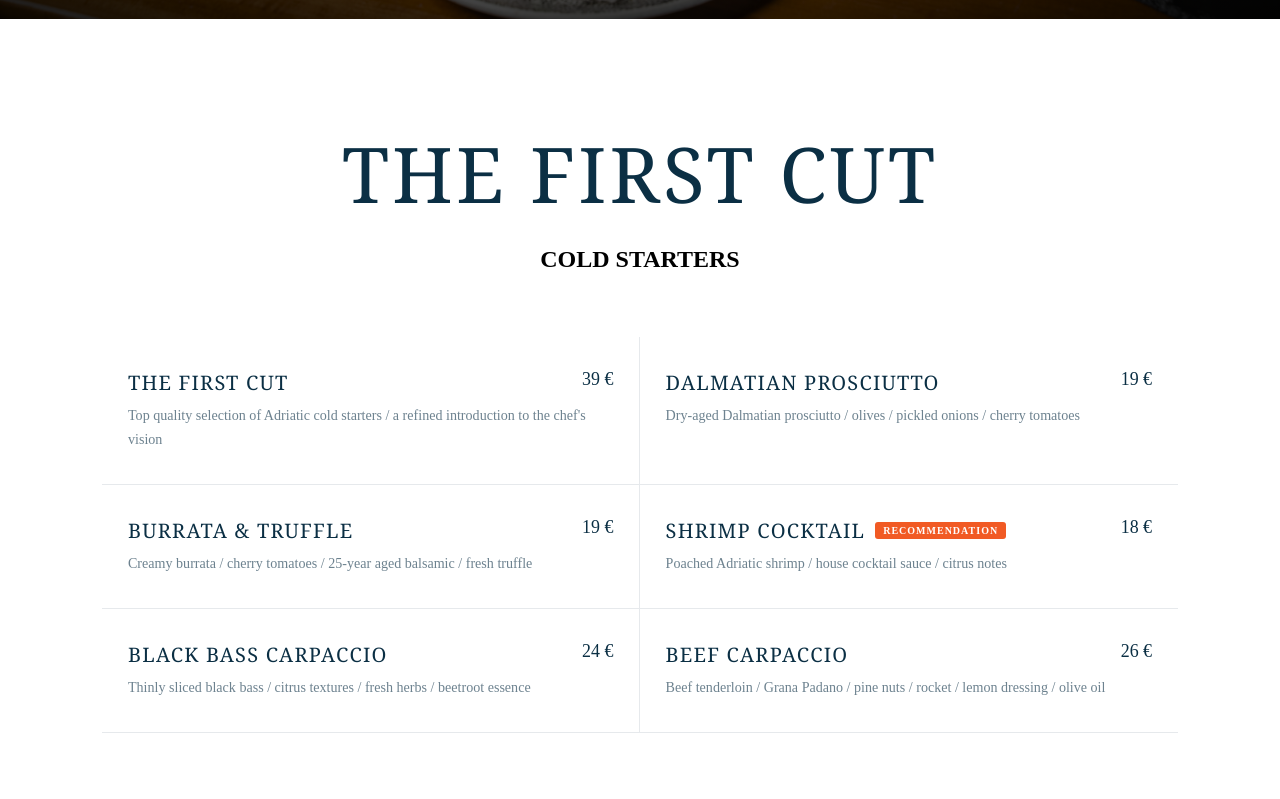
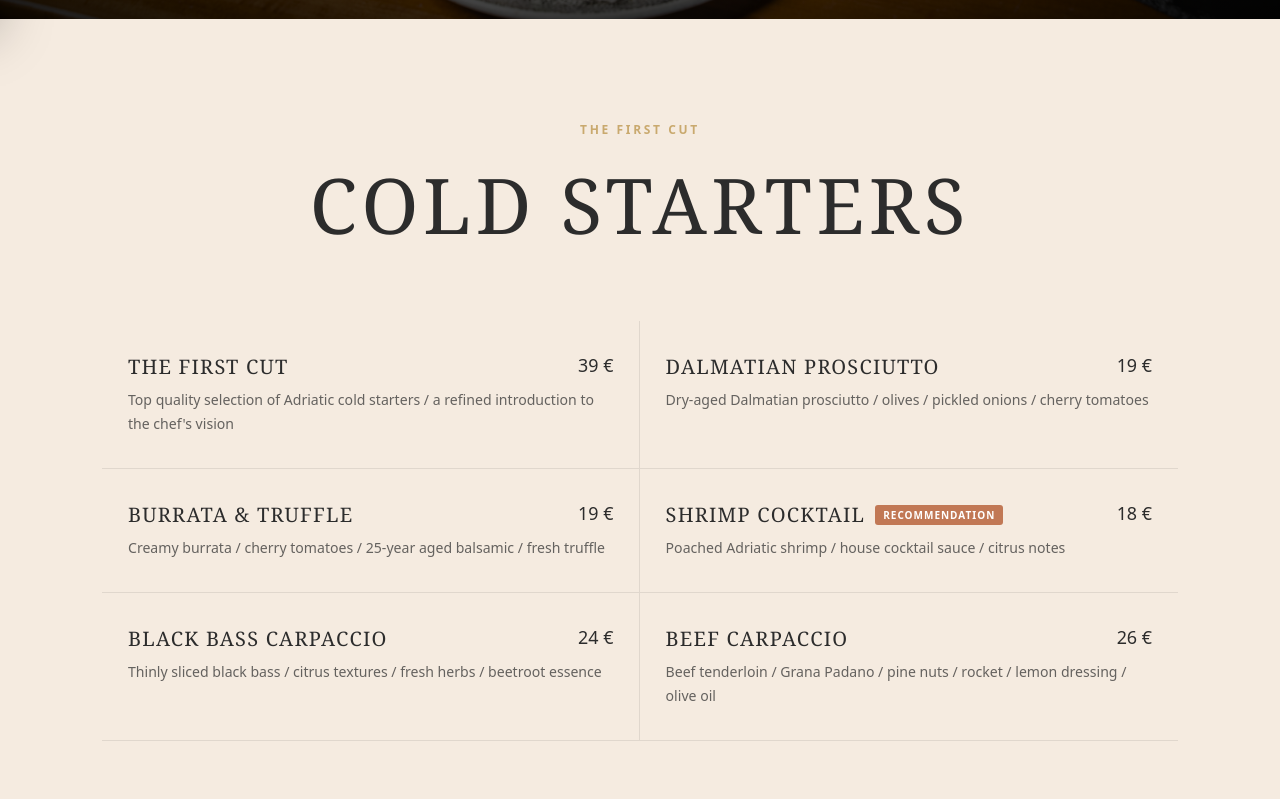
Before and after one commit to ViceElez/hvar-restoran, a Next.js app in the folder hvar/: page /menu in a window 1280 px wide. Shown: the part 781-1580 px from the top of the page. Built offline with nearby package versions, Linux system fonts and the light colour scheme; a web font is replaced by a local one.

Commit message:
change design on other pages

```diff
--- a/hvar/app/components/styles/Footer.module.css
+++ b/hvar/app/components/styles/Footer.module.css
@@ -1,5 +1,5 @@
 .footer {
-    background-color: #14110f;
+    background-color: var(--color-hero-surface);
 }
 
 .footer {
@@ -66,7 +66,7 @@
 }
 
 .socialLink:hover {
-    color: #c9a96e;
+    color: var(--color-hero-accent);
 }
 
 .mapLink {
@@ -76,14 +76,14 @@
     font-weight: 700;
     letter-spacing: 0.12em;
     text-decoration: none;
-    border-bottom: 2px solid #c9a96e;
+    border-bottom: 2px solid var(--color-hero-accent);
     padding-bottom: 4px;
     width: fit-content;
     font-family: 'Playfair Display', Georgia, serif;
 }
 
 .mapLink:hover {
-    color: #c9a96e;
+    color: var(--color-hero-accent);
 }
 
 @media (max-width: 1100px) {
--- a/hvar/app/components/styles/Split.module.css
+++ b/hvar/app/components/styles/Split.module.css
@@ -1,5 +1,5 @@
 .section {
-    background: #14110f;
+    background: var(--color-hero-surface);
     overflow: hidden;
     padding: clamp(60px, 8vw, 120px) 0 0;
 }
@@ -31,7 +31,7 @@
     letter-spacing: 0.22em;
     font-weight: 700;
     text-transform: uppercase;
-    color: #c9a96e;
+    color: var(--color-hero-accent);
     font-family: 'Playfair Display', Georgia, serif;
     font-style: italic;
 }
@@ -80,7 +80,7 @@
 }
 
 .cta:hover {
-    border-color: #c9a96e;
+    border-color: var(--color-hero-accent);
     background: rgba(201, 169, 110, 0.22);
     transform: translateY(-2px);
 }
--- a/hvar/app/globals.css
+++ b/hvar/app/globals.css
@@ -8,4 +8,50 @@ body {
 
 body {
   margin: 0;
+  font-family: var(--font-body), system-ui, -apple-system, "Segoe UI", Arial, sans-serif;
+  font-weight: 300;
+  color: var(--color-text);
+  background: var(--color-secondary);
 }
+
+:root {
+  /* ── Palette ── */
+  --color-primary: #C17855;   /* terracotta */
+  --color-secondary: #F5EBE0; /* warm cream */
+  --color-accent: #5A6C57;    /* deep olive */
+  --color-text: #2C2C2C;      /* charcoal */
+  --color-white: #FFFFFF;
+
+  /* Hero-vibe dark surfaces (warm espresso) */
+  --color-hero-surface: #14110f;
+  --color-hero-surface-2: #1b1714;
+  --color-hero-accent: #c9a96e; /* warm gold */
+
+  /* Hovers */
+  --color-accent-hover: #4F5F4C;
+
+  /* Font variables (populated at runtime by next/font classes) */
+  --font-heading: "Cormorant Garamond";
+  --font-body: "Montserrat";
+
+  --focus-ring: 0 0 0 3px rgba(90, 108, 87, 0.35);
+}
+
+h1, h2, h3, h4, h5, h6 {
+  font-family: var(--font-heading), ui-serif, Georgia, "Times New Roman", Times, serif;
+  font-weight: 600;
+}
+
+a {
+  color: var(--color-accent);
+}
+
+a:hover {
+  color: var(--color-accent-hover);
+}
+
+:where(a, button, [role="button"], input, textarea, select):focus-visible {
+  outline: none;
+  box-shadow: var(--focus-ring);
+  border-radius: 4px;
+}
--- a/hvar/app/menu/MenuPageStyle.module.css
+++ b/hvar/app/menu/MenuPageStyle.module.css
@@ -1,9 +1,9 @@
 .page {
-    background: #fff;
+    background: var(--color-secondary);
 }
 
 .main {
-    background: #fff;
+    background: var(--color-secondary);
     padding: clamp(60px, 8vw, 120px) clamp(24px, 8vw, 140px);
     max-width: 1400px;
     margin: 0 auto;
@@ -20,13 +20,22 @@
 }
 
 .kicker {
-    font-size: 13px;
-    font-weight: 700;
-    font-family: ui-serif, Georgia, "Times New Roman", Times, serif;
+    margin: 0 0 14px;
+    font-size: 12px;
+    letter-spacing: 0.22em;
+    font-weight: 600;
+    text-transform: uppercase;
+    color: var(--color-hero-accent);
+    font-family: var(--font-body), system-ui, -apple-system, "Segoe UI", Arial, sans-serif;
+    text-align: center;
+}
+
+.title {
+    font-family: var(--font-heading), ui-serif, Georgia, "Times New Roman", Times, serif;
     font-size: clamp(36px, 6vw, 80px);
-    font-weight: 400;
-    color: #0b2f44;
-    letter-spacing: 0.04em;
+    font-weight: 500;
+    color: var(--color-text);
+    letter-spacing: 0.06em;
     margin: 0;
     text-transform: uppercase;
 }
@@ -40,11 +49,11 @@
 
 .item {
     padding: clamp(20px, 2.5vw, 32px) clamp(16px, 2vw, 28px);
-    border-bottom: 1px solid rgba(11, 47, 68, 0.1);
+    border-bottom: 1px solid rgba(44, 44, 44, 0.10);
 }
 
 .item:nth-child(odd) {
-    border-right: 1px solid rgba(11, 47, 68, 0.1);
+    border-right: 1px solid rgba(44, 44, 44, 0.10);
 }
 
 /* ── Item ── */
@@ -64,10 +73,10 @@
 }
 
 .name {
-    font-family: ui-serif, Georgia, "Times New Roman", Times, serif;
+    font-family: var(--font-heading), ui-serif, Georgia, "Times New Roman", Times, serif;
     font-size: clamp(16px, 1.6vw, 20px);
-    font-weight: 400;
-    color: #0b2f44;
+    font-weight: 500;
+    color: var(--color-text);
     letter-spacing: 0.06em;
     margin: 0;
     text-transform: uppercase;
@@ -78,7 +87,7 @@
     font-weight: 700;
     letter-spacing: 0.1em;
     text-transform: uppercase;
-    background: #f15a24;
+    background: var(--color-primary);
     color: #fff;
     padding: 3px 8px;
     border-radius: 3px;
@@ -89,7 +98,7 @@
 .price {
     font-size: clamp(15px, 1.4vw, 18px);
     font-weight: 400;
-    color: #0b2f44;
+    color: var(--color-text);
     white-space: nowrap;
     flex-shrink: 0;
 }
@@ -97,8 +106,9 @@
 .desc {
     font-size: clamp(13px, 1.1vw, 15px);
     line-height: 1.7;
-    color: rgba(11, 47, 68, 0.6);
+    color: rgba(44, 44, 44, 0.72);
     margin: 0;
+    font-family: var(--font-body), system-ui, -apple-system, "Segoe UI", Arial, sans-serif;
 }
 
 /* ── Responsive ── */
--- a/hvar/app/wine-list/WinePageStyle.module.css
+++ b/hvar/app/wine-list/WinePageStyle.module.css
@@ -1,9 +1,9 @@
 .page {
-    background: #fff;
+    background: var(--color-secondary);
 }
 
 .main {
-    background: #fff;
+    background: var(--color-secondary);
     max-width: 1400px;
     margin: 0 auto;
 }
@@ -13,17 +13,18 @@
     font-size: 13px;
     font-weight: 700;
     letter-spacing: 0.18em;
-    color: #0b2f44;
+    color: var(--color-hero-accent);
     margin: 0 0 16px;
     text-transform: uppercase;
     text-align: center;
+    font-family: var(--font-body), system-ui, -apple-system, "Segoe UI", Arial, sans-serif;
 }
 
 .titleLarge {
-    font-family: ui-serif, Georgia, "Times New Roman", Times, serif;
+    font-family: var(--font-heading), ui-serif, Georgia, "Times New Roman", Times, serif;
     font-size: clamp(36px, 5vw, 72px);
-    font-weight: 400;
-    color: #0b2f44;
+    font-weight: 500;
+    color: var(--color-text);
     letter-spacing: 0.04em;
     margin: 0 0 16px;
     text-transform: uppercase;
@@ -44,18 +45,18 @@
     display: block;
     width: 80px;
     height: 1px;
-    background: rgba(11, 47, 68, 0.25);
+    background: rgba(201, 169, 110, 0.55);
 }
 
 .dividerIcon {
     font-size: 12px;
-    color: #c8a96e;
+    color: var(--color-hero-accent);
 }
 
 /* ── Wines by Glass ── */
 .byGlass {
     padding: clamp(60px, 8vw, 100px) clamp(24px, 6vw, 100px);
-    border-bottom: 1px solid rgba(11, 47, 68, 0.08);
+    border-bottom: 1px solid rgba(44, 44, 44, 0.10);
 }
 
 .byGlassHeader {
@@ -93,22 +94,22 @@
     font-size: 13px;
     font-weight: 700;
     letter-spacing: 0.16em;
-    color: #0b2f44;
+    color: var(--color-text);
     text-transform: uppercase;
     margin: 0 0 8px;
 }
 
 .byGlassItem {
-    font-family: ui-serif, Georgia, "Times New Roman", Times, serif;
+    font-family: var(--font-heading), ui-serif, Georgia, "Times New Roman", Times, serif;
     font-size: clamp(18px, 1.8vw, 22px);
-    color: #0b2f44;
+    color: var(--color-text);
     margin: 0;
     line-height: 1.6;
 }
 
 /* ── Wine Categories (White, Rose, Red) ── */
 .category {
-    border-bottom: 1px solid rgba(11, 47, 68, 0.08);
+    border-bottom: 1px solid rgba(44, 44, 44, 0.10);
 }
 
 .categoryBody {
@@ -162,10 +163,10 @@
 }
 
 .wineName {
-    font-family: ui-serif, Georgia, "Times New Roman", Times, serif;
+    font-family: var(--font-heading), ui-serif, Georgia, "Times New Roman", Times, serif;
     font-size: clamp(18px, 1.8vw, 22px);
-    font-weight: 400;
-    color: #0b2f44;
+    font-weight: 500;
+    color: var(--color-text);
     margin: 0;
     white-space: nowrap;
 }
@@ -173,14 +174,15 @@
 .wineLine {
     flex: 1;
     height: 1px;
-    background: rgba(11, 47, 68, 0.15);
+    background: rgba(44, 44, 44, 0.20);
 }
 
 .wineDesc {
     font-size: 14px;
-    color: rgba(11, 47, 68, 0.55);
+    color: rgba(44, 44, 44, 0.74);
     margin: 0;
     line-height: 1.6;
+    font-family: var(--font-body), system-ui, -apple-system, "Segoe UI", Arial, sans-serif;
 }
 
 /* ── Responsive ── */
```
Also changed, not shown: hvar/app/about/AboutPageStyle.css (+7 -5 lines), hvar/app/components/styles/HamburgerMenu.module.css (+46 -20 lines), hvar/app/contact/page.tsx (+14 -12 lines).
